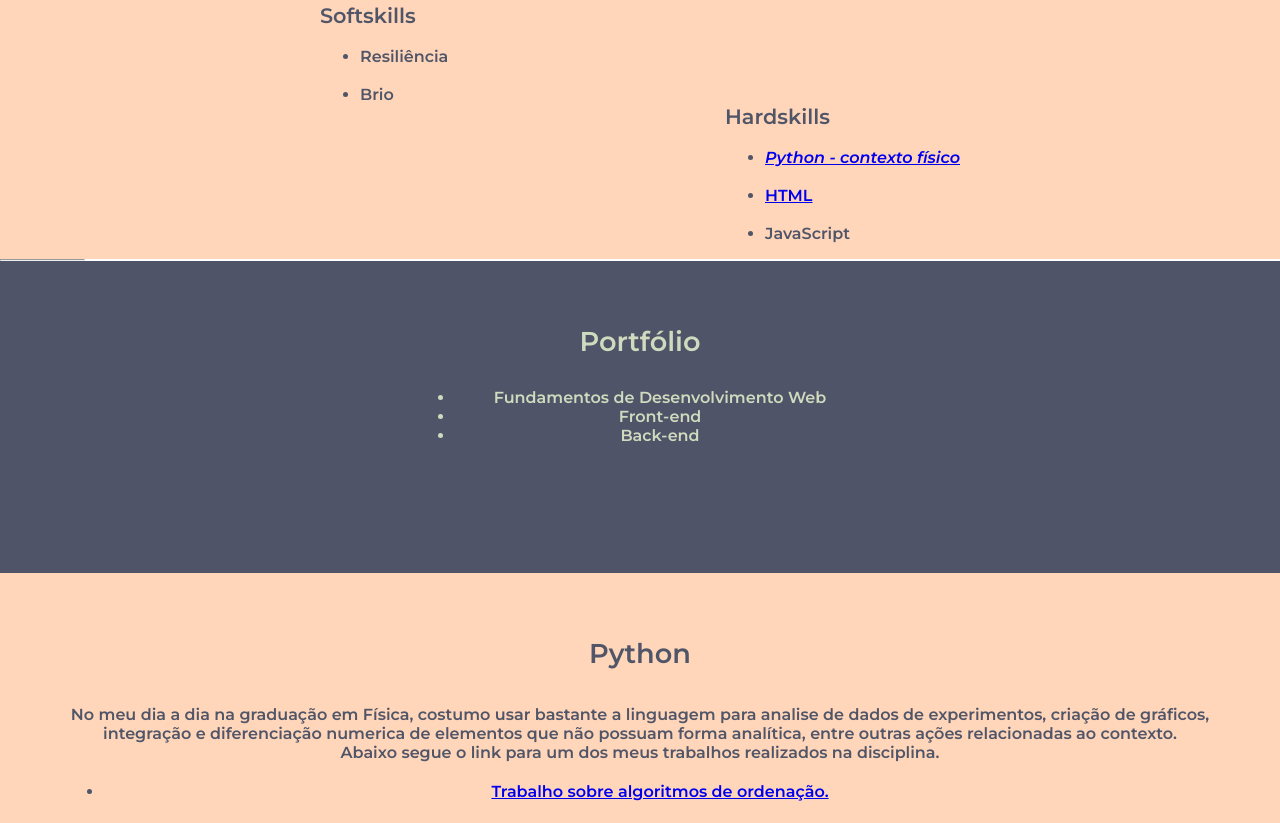
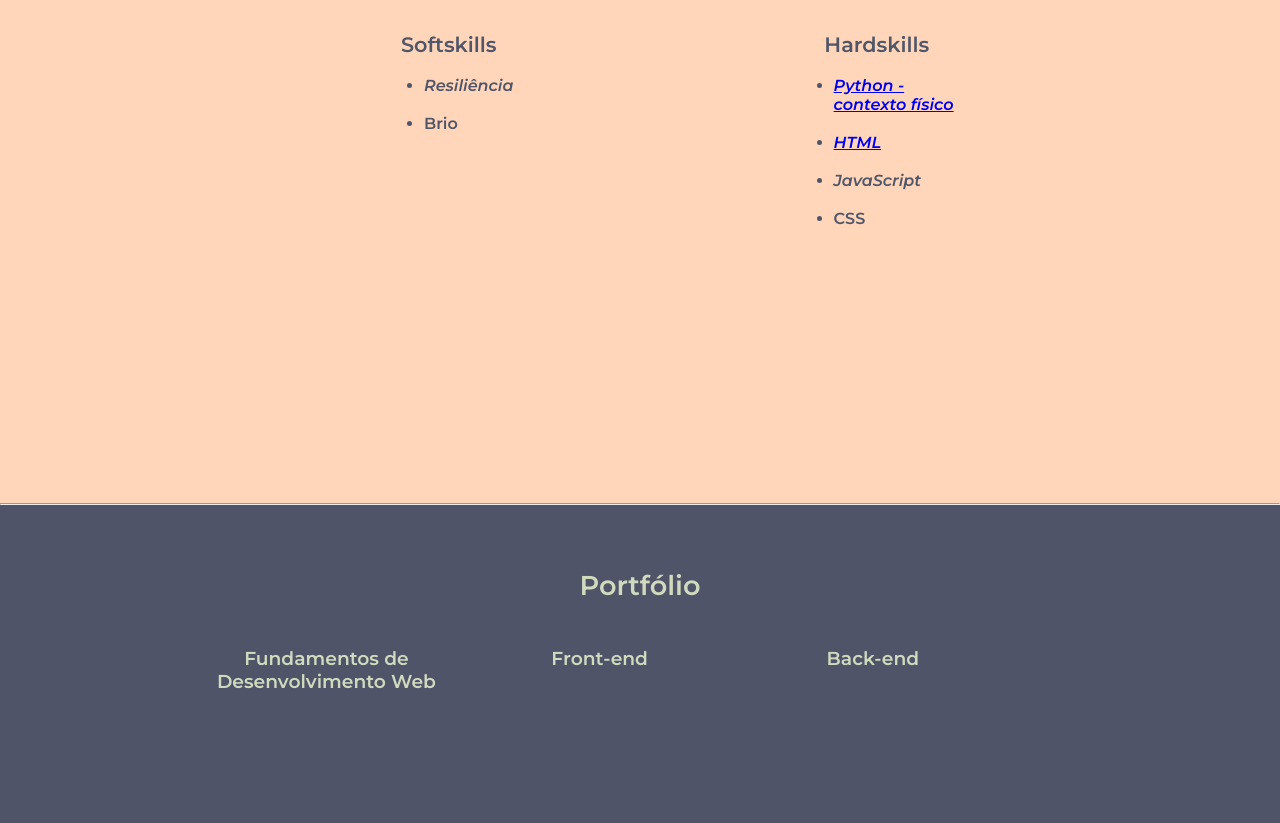
Before and after one commit to coutinhomarco/coutinhomarco.github.io, a plain HTML site: page index-block.html in a window 1280 px wide. Shown: the part 977-1800 px from the top of the page. Drawn offline with Linux system fonts and the light colour scheme.

Commit message:
quase finalizado

```diff
--- a/index-block.html
+++ b/index-block.html
@@ -1,6 +1,5 @@
 <!DOCTYPE html>
 <html lang="pt-br">
-<div id = "head">
     <head>
         <link rel="preconnect" href="https://fonts.googleapis.com">
         <link rel="preconnect" href="https://fonts.gstatic.com" crossorigin>
@@ -9,7 +8,6 @@
         <link rel="stylesheet" href="styles-block.css" type = "text/css">
         <title>Portfólio | Marco</title>
     </head>
-</div>
 <body>
     <div class="header">
         <div class="heading-topo">
@@ -75,11 +73,23 @@
     <hr>
     <div class="portfolio">
         <h2 class="heading-portfolio">Portfólio</h2>
-        <ul>
-            <li>Fundamentos de Desenvolvimento Web</li>
-            <li>Front-end</li>
-            <li>Back-end</li>
-        </ul>
+
+            <h3>Fundamentos de Desenvolvimento Web</h3>
+            <!-- <ol>
+               <li>primeiro</li>
+               <li>segundo</li>
+            </ol> -->
+            <h3>Front-end</h3>
+            <!-- <ol>
+                <li>primeiro</li>
+                <li>segundo</li>
+             </ol> -->
+            <h3>Back-end</h3>
+            <!-- <ol>
+                <li>primeiro</li>
+                <li>segundo</li>
+             </ol> -->
+
     </div>
 
     <div class="python">
--- a/styles-block.css
+++ b/styles-block.css
@@ -17,6 +17,8 @@ img{
 }
 body{
     font-family: Montserrat;
+    font-size: 16px;
+    font-weight: 600;
 }
 .header{
     background-color: #555B6E;
@@ -27,6 +29,7 @@ body{
 .heading-topo{
     text-align: center;
     text-decoration: underline;
+
 }
 .social-media{
     float: right;
@@ -36,11 +39,11 @@ body{
     display: inline-block ;
     max-width: 45%;
     padding-left:500px ;
-
 }
 .heading-description{
     text-align: center;
     padding-bottom: 30px;
+    font-size: 1.7em;
 }
 .skills{
     background-color: #FFD6BA;
@@ -51,37 +54,52 @@ body{
 .heading-skills{
     text-align: center;
     clear: both;
-    margin-bottom: 3%;
+    margin-bottom: 5%;
     font-size: 1.7em;
 
 }
+.heading-softskills{
+    text-align: center;
+}
+.heading-hardskills{
+    text-align: center;
+}
 .softskills{
-    max-width: 300px;
-    margin-left: 25%;
+    max-width: 30%;
+    margin-left: 30%;
     float: left;
 }
 .hardskills{
     max-width: 280px;
-    margin-left:50% ;
+    margin-left:62% ;
     margin-right: 25%;
-    float: right;
+    clear: right;
 }
 .skills h3{
     font-size: 1.3em;
 }
 
+
+.heading-portfolio{
+    text-align: center;
+    padding-bottom: 5%;
+    font-size: 1.7em;
+}
 .portfolio{
     background-color: #505468;
-    padding: 10%;
+    padding: 15%;
     color:#D0DABE ;
     padding-top: 5%;
 }
-.heading-portfolio{
+.portfolio h3{
+    max-width: 30%;
+    width: 30%;
+    display: inline-block;
     text-align: center;
-    padding-bottom: 3%;
-    font-size: 1.7em;
+    vertical-align: top;
+
 }
-.portfolio ul{
+.portfolio ol{
     max-width: 40%;
     display: block;
     margin: auto;
@@ -97,10 +115,10 @@ body{
     text-align: center;
     color: #505568;
 }
-.pyton ul{
+.python ul{
     display: block;
     margin: auto;
-    max-width: 10%;
+    max-width: 25%;
 }
 .python li{
     padding: 20px;
@@ -113,4 +131,11 @@ button{
     background-color: #828782;
     font-family: Montserrat;
     font-size: 17px;
+    transition: 1s;
 }
+button:hover{
+    background-color: #FFD6BA;
+}
+ul :nth-of-type(2n+1){
+    font-style: italic;
+}
```
